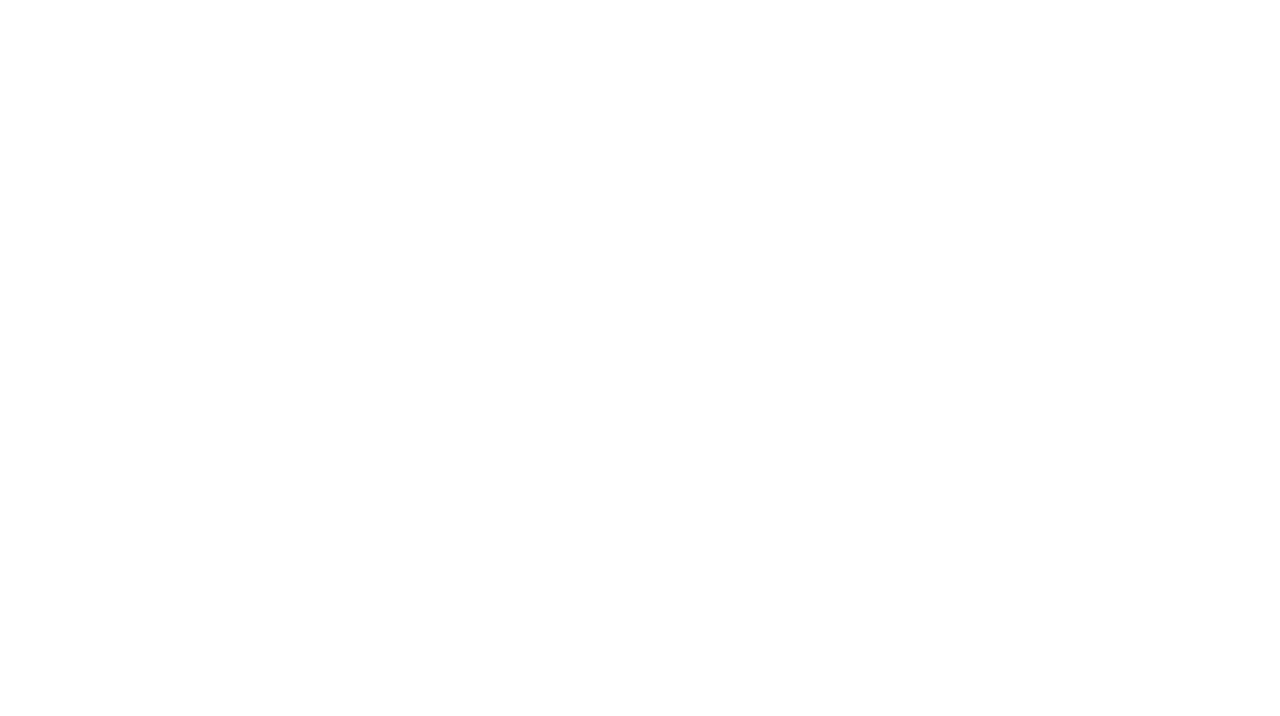
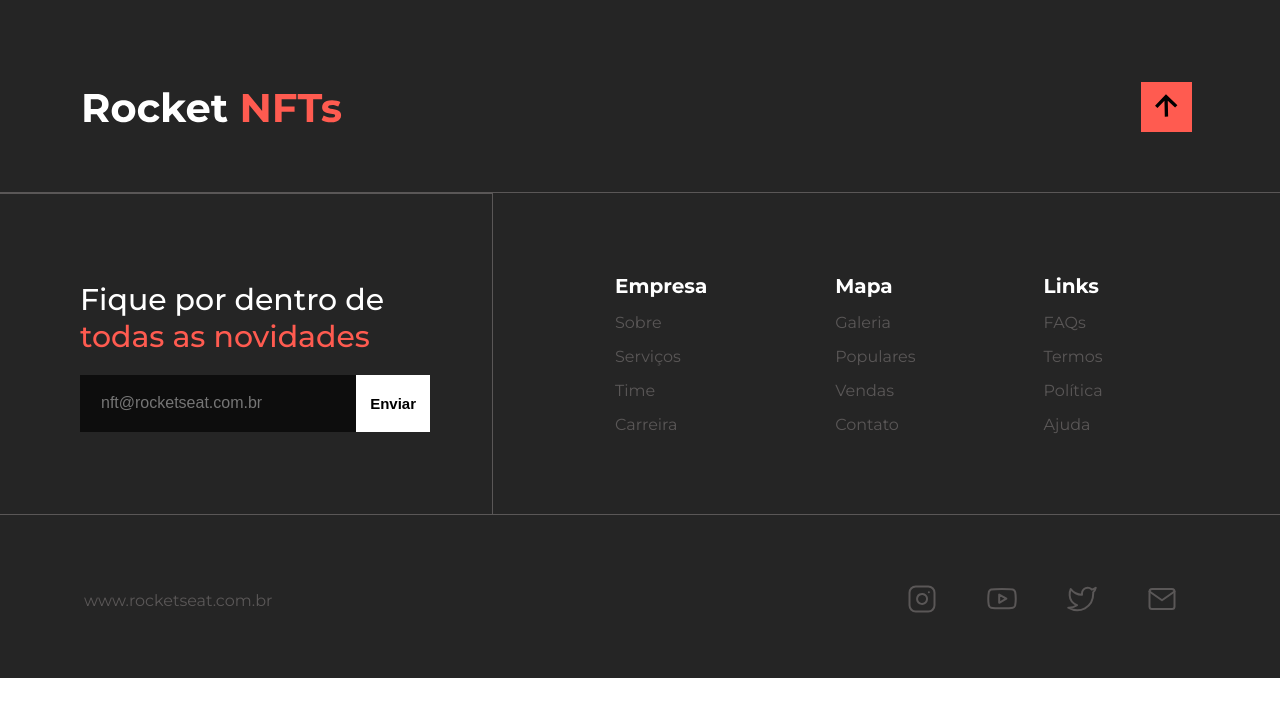
Before and after one commit to Chris-Valentim/Rocket-NFTs, a React (Create React App) app: page / in a window 1280 px wide. Shown: the top 716 px of the page. Built offline with nearby package versions, Linux system fonts and the light colour scheme; the HTML template or start-up script is replaced by a standard one.

Commit message:
Feat:(criação do componente Footer)

```diff
--- a/src/App.tsx
+++ b/src/App.tsx
@@ -4,6 +4,7 @@ import './index.css'
 // import { MainTwo } from './components/Main-2'
 // import { MainThree } from './components/Main-3';
 // import { MainFour } from './components/Main-4';
+import { Footer } from './components/Footer';
 
 
 function App() {
@@ -13,6 +14,7 @@ function App() {
       {/* <MainTwo /> */}
       {/* <MainThree /> */}
       {/* <MainFour /> */}
+      <Footer />
     </>
   );
 }
--- /dev/null
+++ b/src/components/Footer/index.tsx
@@ -0,0 +1,129 @@
+import * as S from './styles'
+
+import logo from '../../assets/logo.svg'
+import arrowBlack from '../../assets/arrow-black.svg'
+import instagram from '../../assets/instagram.svg'
+import youtube from '../../assets/youtube.svg'
+import twitter from '../../assets/twitter.svg'
+import email from '../../assets/email.svg'
+
+const Footer = () => {
+  return (
+    <S.Wrapper>
+      <S.TopFooter>
+        <img src={logo} alt="logo" />
+        <S.ButtomFooter>
+          <S.arrowBlackImg
+            src={arrowBlack}
+            alt="arrow Black"
+          />
+        </S.ButtomFooter>
+      </S.TopFooter>
+      <S.MiddleFooter>
+        <S.LeftFooter>
+          <S.TitleFooter>Fique por dentro de <S.StyledText>todas as novidades</S.StyledText>
+          </S.TitleFooter>
+          <S.MailButton>
+            <S.Input
+              type="email"
+              placeholder='nft@rocketseat.com.br'
+            />
+            <S.SubmitButton>
+              Enviar
+            </S.SubmitButton>
+          </S.MailButton>
+        </S.LeftFooter>
+        <S.RightFooter>
+          <div>
+            <S.Column>
+              <S.TitleListFooter>
+                Empresa
+              </S.TitleListFooter>
+              <li>
+                <S.List href="/">Sobre</S.List>
+              </li>
+              <li>
+                <S.List href="/">Serviços</S.List>
+              </li>
+              <li>
+                <S.List href="/">Time</S.List>
+              </li>
+              <li>
+                <S.List href="/">Carreira</S.List>
+              </li>
+            </S.Column>
+          </div>
+          <div>
+            <S.Column>
+              <S.TitleListFooter>
+                Mapa
+              </S.TitleListFooter>
+              <li>
+                <S.List href="/">Galeria</S.List>
+              </li>
+              <li>
+                <S.List href="/">Populares</S.List>
+              </li>
+              <li>
+                <S.List href="/">Vendas</S.List>
+              </li>
+              <li>
+                <S.List href="/">Contato</S.List>
+              </li>
+            </S.Column>
+          </div>
+          <div>
+            <S.Column>
+              <S.TitleListFooter>
+                Links
+              </S.TitleListFooter>
+              <li>
+                <S.List href="/">FAQs</S.List>
+              </li>
+              <li>
+                <S.List href="/">Termos</S.List>
+              </li>
+              <li>
+                <S.List href="/">Política</S.List>
+              </li>
+              <li>
+                <S.List href="/">Ajuda</S.List>
+              </li>
+            </S.Column>
+          </div>
+        </S.RightFooter>
+      </S.MiddleFooter>
+      <S.BottomFooter>
+        <S.Site href="https://www.rocketseat.com.br/discover">www.rocketseat.com.br</S.Site>
+        <S.SocialMedia>
+          <S.SocialButton>
+            <img
+              src={instagram}
+              alt="instagram"
+            />
+          </S.SocialButton>
+          <S.SocialButton>
+            <img
+              src={youtube}
+              alt="youtube"
+            />
+          </S.SocialButton>
+          <S.SocialButton>
+            <img
+              src={twitter}
+              alt="twitter"
+            />
+          </S.SocialButton>
+          <S.SocialButton>
+            <img
+              src={email}
+              alt="email"
+            />
+          </S.SocialButton>
+        </S.SocialMedia>
+      </S.BottomFooter>
+    </S.Wrapper>
+  )
+}
+
+export { Footer }
--- /dev/null
+++ b/src/components/Footer/styles.ts
@@ -0,0 +1,181 @@
+import styled from "styled-components";
+
+export const Wrapper = styled.div`
+  background-color: var(--card-color);
+`
+
+export const TopFooter = styled.div`
+  display: flex;
+  flex-wrap: wrap;
+  justify-content: space-between;
+  align-items: center;
+
+  padding-top: 82px;
+  padding-left: 84px;
+  padding-right: 88px;
+  padding-bottom: 60px;
+
+  border-bottom: 1px solid var(--subtitle-color);
+`
+
+export const ButtomFooter = styled.button`
+  background-color: var(--color-logo);
+
+  padding: 0;
+  margin: 0;
+  border: none;
+
+  :hover{
+    cursor: pointer;
+    background-color: var(--text-color);
+  }
+`
+
+export const arrowBlackImg = styled.img`
+  padding: 12px 14px;
+`
+
+export const MiddleFooter = styled.div`
+  display: flex;
+  flex-wrap: wrap;
+
+  border-bottom: 1px solid var(--subtitle-color);
+`
+
+export const LeftFooter = styled.div`
+  border-top: 1px solid var(--subtitle-color);
+
+  padding-top: 67px;
+  padding-left: 80px;
+  padding-right: 62px;
+  padding-bottom: 82px;
+  width: 350px;
+`
+
+export const TitleFooter = styled.h1`
+  color: var(--text-color);
+
+  font-weight: 500;
+  font-size: 30px;
+`
+
+export const StyledText = styled.span`
+  color: var(--color-logo);
+`
+
+export const MailButton = styled.div`
+  display: flex;
+  align-items: center;
+`
+
+export const Input = styled.input`
+  background-color: var(--color-input);
+
+  padding: 21px;
+  width: 100%;
+  border: none;
+
+  color: var(--text-color);
+
+  &::placeholder{
+    font-size: 16px;
+  }
+`
+
+export const SubmitButton = styled.button`
+  background-color: var(--text-color);
+
+  padding: 20px 14px;
+  border: none;
+
+  font-weight: bold;
+  font-size: 15px;
+
+  :hover{
+    cursor: pointer;
+    background-color: var(--color-logo);
+  }
+`
+
+export const RightFooter = styled.div`
+  border-left: 1px solid var(--subtitle-color);
+
+  display: flex;
+  align-items: center;
+  flex-wrap: wrap;
+  padding-left: 122px;
+  gap: 128px;
+`
+
+export const Column = styled.ul`
+  list-style: none;
+  display: flex;
+  flex-wrap: wrap;
+  flex-direction: column;
+  justify-content: center;
+
+  gap: 15px;
+  padding: 0;
+  margin: 0;
+`
+
+export const TitleListFooter = styled.h4`
+  margin: 0;
+
+  font-weight: bold;
+  font-size: 20px;
+  color: var(--text-color);
+`
+
+export const List = styled.a`
+  text-decoration: none;
+  color: var(--subtitle-color);
+
+  :hover{
+    color: var(--text-color);
+    cursor: pointer;
+  }
+`
+
+export const BottomFooter = styled.div`
+  display: flex;
+  justify-content: space-between;
+  align-items: center;
+
+  padding-top: 69px;
+  padding-left: 84px;
+  padding-right: 88px;
+  padding-bottom: 61px;
+`
+
+export const Site = styled.a`
+  color: var(--subtitle-color);
+
+  list-style: none;
+  text-decoration: none;
+
+  :hover{
+    cursor: pointer;
+    color: var(--text-color);
+  }
+`
+
+export const SocialMedia = styled.div`
+  display: flex;
+  justify-content: center;
+  flex-wrap: wrap;
+  align-items: center;
+
+  gap: 50px;
+  margin: 0 15px;
+`
+
+export const SocialButton = styled.button`
+  padding: 0;
+  background-color: var(--card-color);
+  border: none;
+
+  :hover{
+    cursor: pointer;
+  }
+`
```
